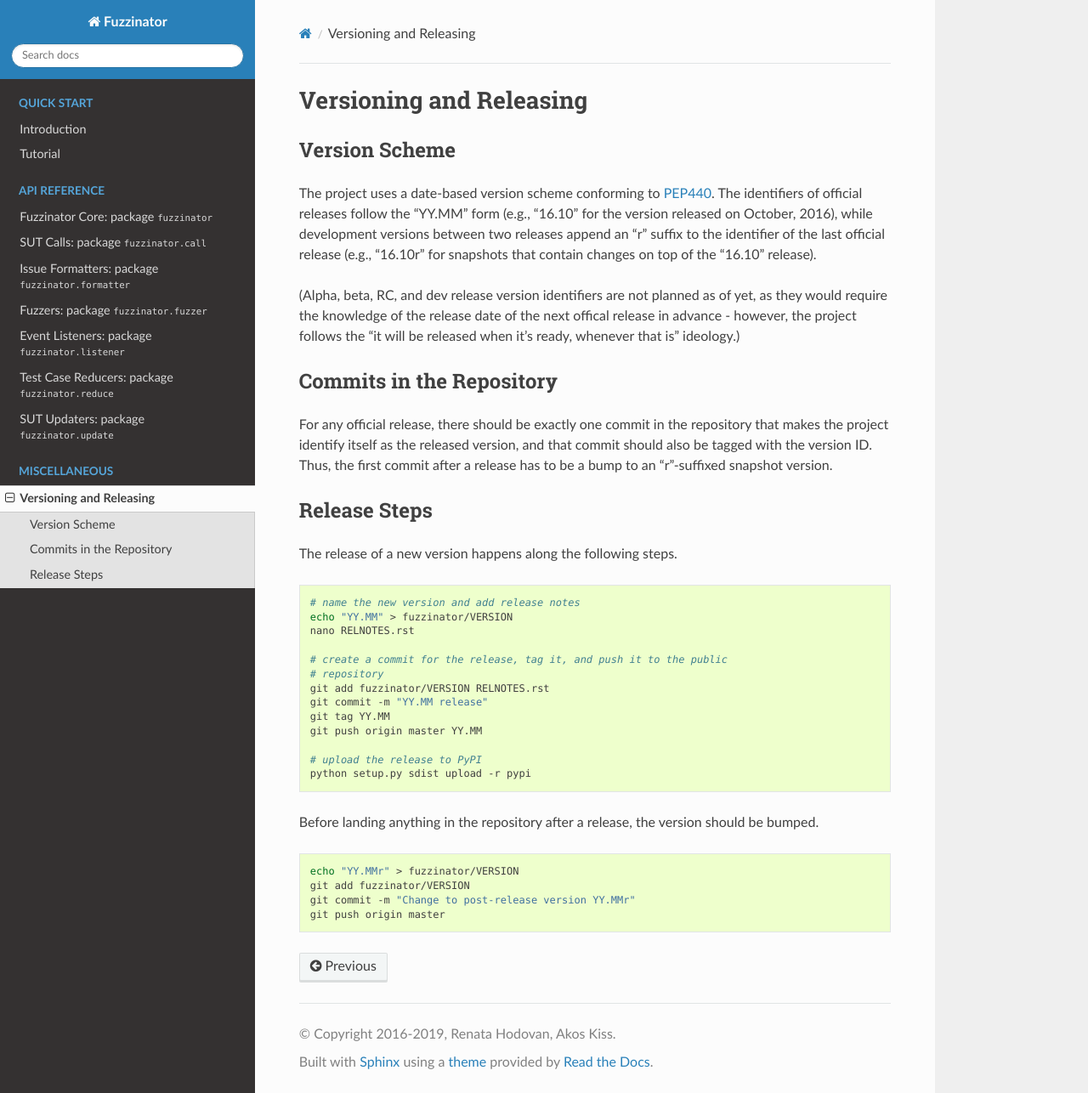
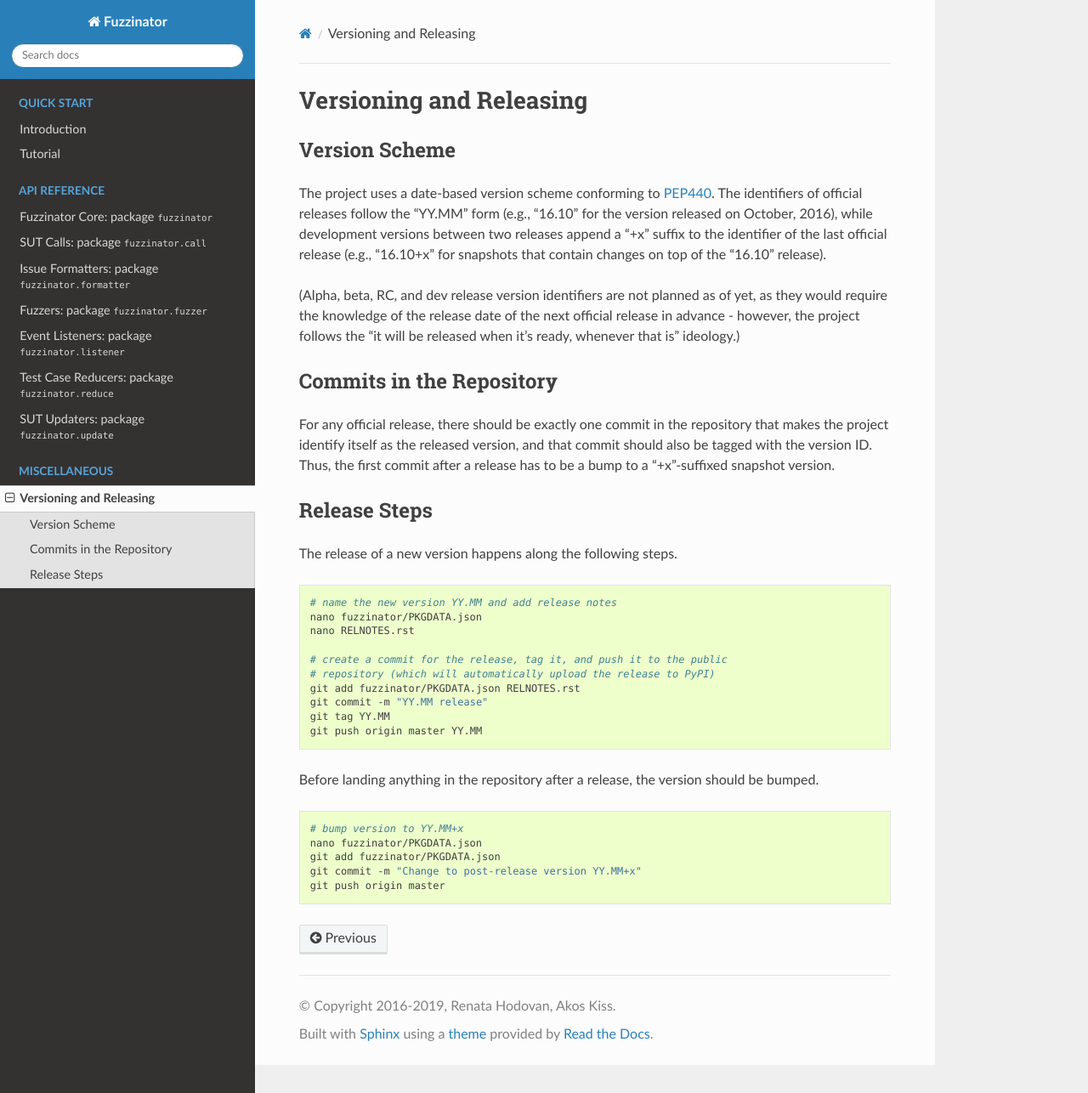
Before and after one commit to renatahodovan/fuzzinator, a Sphinx documentation site: the page built from docs/versioning.rst, in a window 1280 px wide and 1286 px high. Shown: the whole window at 85% size. Built offline with Sphinx 7.4.7 and the Read the Docs theme 2.0.0, drawn with Linux system fonts in a browser that asks for light colours; pages that are not in the unit, such as notebooks, are missing from menus; the version number could not be read and is left out.

Commit message:
Change versioning scheme to use "+x" suffix for inter-release versions
The previous scheme used an "r" suffix; "+x" is a more intuitive
identifier for a version that contains changes on top of a release.

The commit
- documents the new versioning scheme,
- changes the current version to follow the new scheme,
- updates the documentation of the release steps (both to use the
  new scheme and to align to some earlier changes in the project
  repository), and
- fixes typos.

```diff
--- a/docs/versioning.rst
+++ b/docs/versioning.rst
@@ -8,12 +8,12 @@ Version Scheme
 The project uses a date-based version scheme conforming to PEP440_. The
 identifiers of official releases follow the "YY.MM" form (e.g., "16.10" for the
 version released on October, 2016), while development versions between two
-releases append an "r" suffix to the identifier of the last official release
-(e.g., "16.10r" for snapshots that contain changes on top of the "16.10"
+releases append a "+x" suffix to the identifier of the last official release
+(e.g., "16.10+x" for snapshots that contain changes on top of the "16.10"
 release).
 
 (Alpha, beta, RC, and dev release version identifiers are not planned as of yet,
-as they would require the knowledge of the release date of the next offical
+as they would require the knowledge of the release date of the next official
 release in advance - however, the project follows the "it will be released when
 it's ready, whenever that is" ideology.)
 
@@ -26,7 +26,7 @@ Commits in the Repository
 For any official release, there should be exactly one commit in the repository
 that makes the project identify itself as the released version, and that commit
 should also be tagged with the version ID. Thus, the first commit after a
-release has to be a bump to an "r"-suffixed snapshot version.
+release has to be a bump to a "+x"-suffixed snapshot version.
 
 
 Release Steps
@@ -36,26 +36,24 @@ The release of a new version happens along the following steps.
 
 .. code-block:: bash
 
-    # name the new version and add release notes
-    echo "YY.MM" > fuzzinator/VERSION
+    # name the new version YY.MM and add release notes
+    nano fuzzinator/PKGDATA.json
     nano RELNOTES.rst
 
     # create a commit for the release, tag it, and push it to the public
-    # repository
-    git add fuzzinator/VERSION RELNOTES.rst
+    # repository (which will automatically upload the release to PyPI)
+    git add fuzzinator/PKGDATA.json RELNOTES.rst
     git commit -m "YY.MM release"
     git tag YY.MM
     git push origin master YY.MM
-
-    # upload the release to PyPI
-    python setup.py sdist upload -r pypi
 
 Before landing anything in the repository after a release, the version should be
 bumped.
 
 .. code-block:: bash
 
-    echo "YY.MMr" > fuzzinator/VERSION
-    git add fuzzinator/VERSION
-    git commit -m "Change to post-release version YY.MMr"
+    # bump version to YY.MM+x
+    nano fuzzinator/PKGDATA.json
+    git add fuzzinator/PKGDATA.json
+    git commit -m "Change to post-release version YY.MM+x"
     git push origin master
```
Also changed, not shown: 1 other file.
